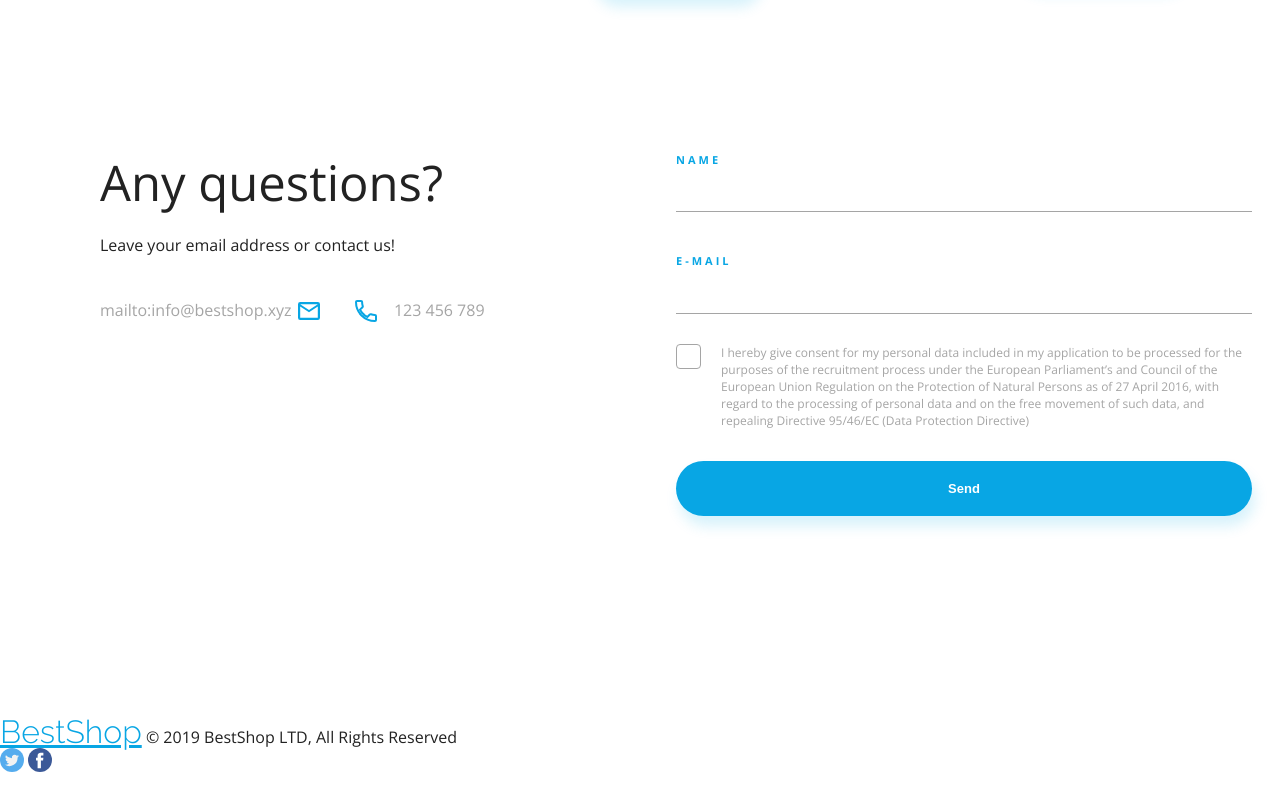
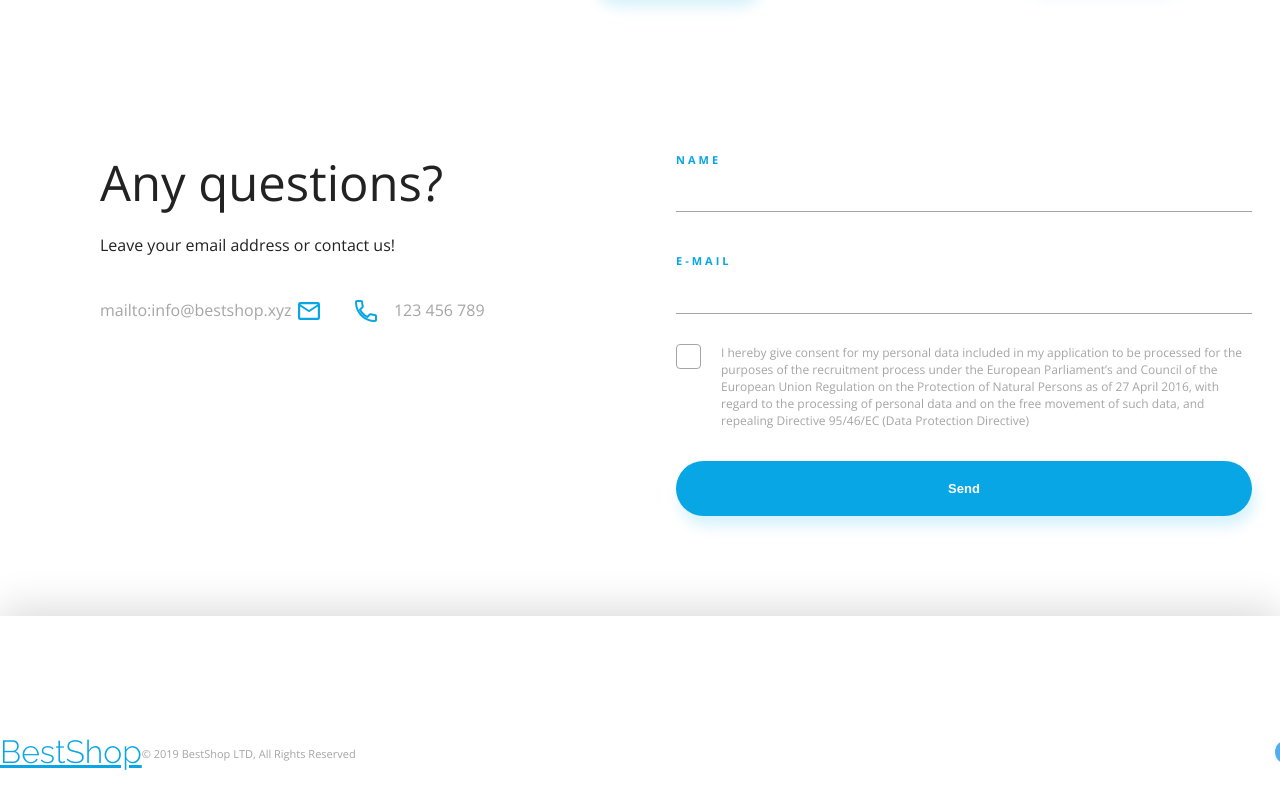
Before and after one commit to Bagrianow/BestShop, a plain HTML site: page index.html in a window 1280 px wide. Shown: the part 3497-4285 px from the top of the page. Drawn offline with nearby package versions, Linux system fonts and the light colour scheme.

Commit message:
css for footer

```diff
--- a/css/style.css
+++ b/css/style.css
@@ -546,3 +546,28 @@ content: "";
     align-items: flex-end;
     margin-top: 20px;
 }
+
+.footer {
+    box-shadow: 0 -5px 40px #00000029;
+    padding: 20px 0;
+}
+.footer__container {
+    display: flex;
+    justify-content: space-between;
+    align-items: center;
+}
+.footer__info {
+    display: flex;
+    flex-display: column;
+    justify-content: space-between;
+}
+.footer__copy {
+    font-size: .6875rem;
+    line-height: 1.5rem;
+    color: var(--third-grey);
+    margin-top: 6px;
+}
+
+.footer__icons a:first-of-type {
+    margin-right: 25px;
+}
```
Also changed, not shown: index.html (+2 -1 lines).
